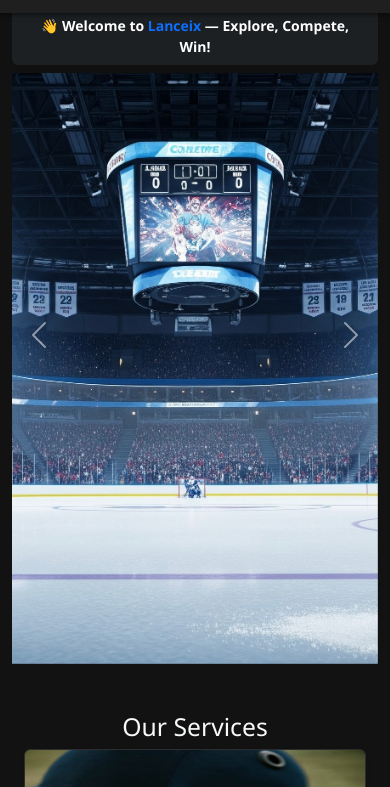
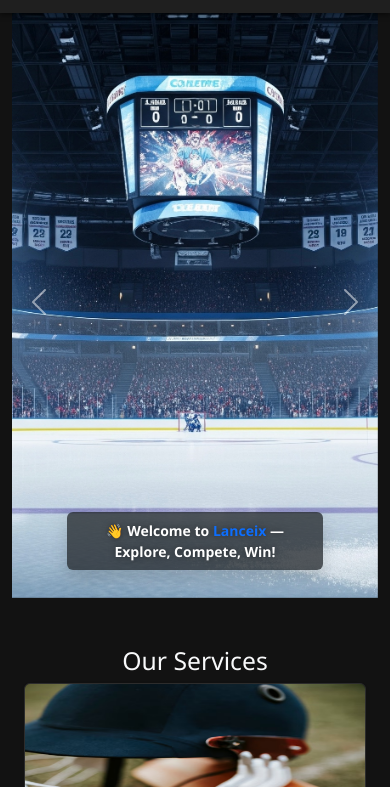
Before and after one commit to Amitg24/Lanceix, a website: page public/index.html in a window 390 px wide. Shown: the part 57-844 px from the top of the page. Drawn offline with nearby package versions, Linux system fonts and the light colour scheme.

Commit message:
Update index.html

```diff
--- a/public/index.html
+++ b/public/index.html
@@ -490,13 +490,6 @@
     <div id="home" class="section p-0 mb-5">
       <div id="heroCarousel" class="carousel slide mb-5" data-bs-ride="carousel" data-bs-interval="3000">
 
-        <!-- ✅ Mobile-only Welcome Message -->
-        <div class="d-block d-md-none text-center bg-dark bg-opacity-75 py-2 px-3 mb-2 shadow rounded">
-          <p class="mb-0 text-white small fw-semibold">
-            👋 Welcome to <span class="text-primary">Lanceix</span> — Explore, Compete, Win!
-          </p>
-        </div>
-
         <!-- ✅ Carousel Slides -->
         <div class="carousel-inner">
           <div class="carousel-item active">
@@ -522,6 +515,13 @@
         <button class="carousel-control-next" type="button" data-bs-target="#heroCarousel" data-bs-slide="next">
           <span class="carousel-control-next-icon"></span>
         </button>
+
+        <!-- ✅ Mobile-only Welcome Message -->
+        <div class="carousel-caption d-block d-md-none text-center bg-dark bg-opacity-75 py-2 px-3 mb-2 shadow rounded">
+          <p class="mb-0 text-white small fw-semibold">
+            👋 Welcome to <span class="text-primary">Lanceix</span> — Explore, Compete, Win!
+          </p>
+        </div>
 
         <!-- ✅ Desktop Overlay Text -->
         <div class="carousel-caption d-none d-md-block bg-dark bg-opacity-75 rounded-4 shadow-lg px-4 py-3 text-center">
```
